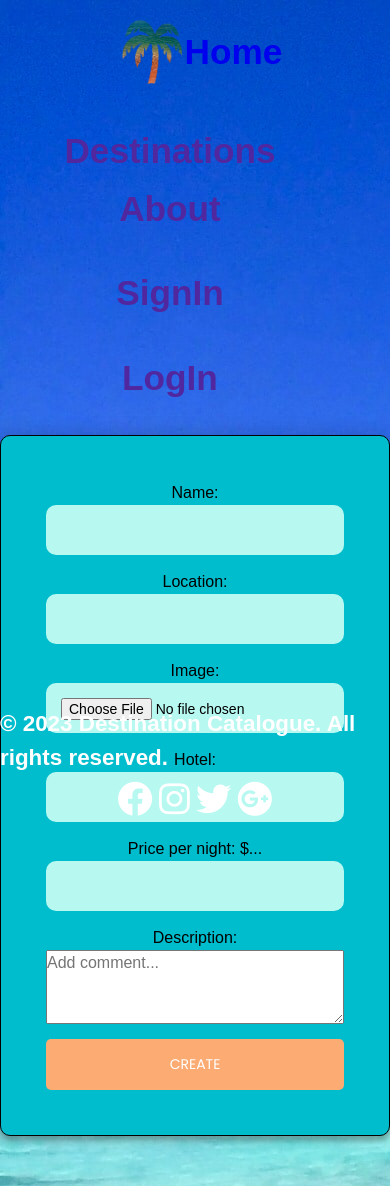
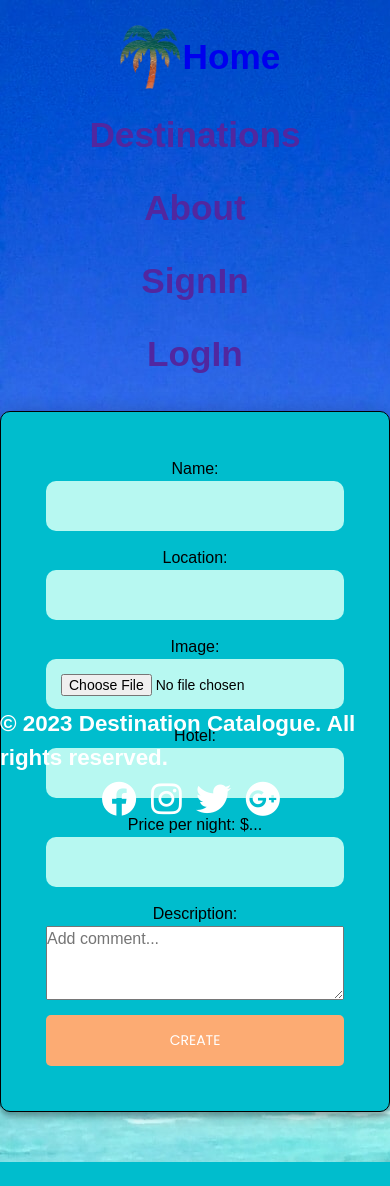
Before and after one commit to GalkaKG/Destinations_Catalogue, a Django app: page /destinations/create/ in a window 390 px wide. After the commit the page ends 1162 px from the top, so only its background shows below. Run offline with Django 4.2, Linux system fonts and the light colour scheme; some web fonts are replaced.

Commit message:
fixed the navigation bar in index.html and base.css

```diff
--- a/Destinations_Catalogue/destinations/views.py
+++ b/Destinations_Catalogue/destinations/views.py
@@ -11,6 +11,10 @@ class DestinationCreateView(CreateView):
     template_name = 'destinations/create-destination.html'
     form_class = DestinationCreateForm
     success_url = reverse_lazy('catalogue')
+
+    def form_valid(self, form):
+        form.instance.creator_id = self.request.user.id
+        return super().form_valid(form)
 
 
 class DestinationDetailsView(DetailView):
--- a/static/styles/base.css
+++ b/static/styles/base.css
@@ -22,30 +22,19 @@ body {
     top: 14%;
 }
 
-.catalogue {
-    background: rgb(34,193,195);
-    background: radial-gradient(circle, rgba(34,193,195,1) 0%, rgba(27,97,224,1) 100%);
-}
 
 header {
     display: flex;
-    justify-content: space-between;
+    justify-content: space-around;
     align-items: center;
+    margin-top: 15px;
 }
 
 nav {
     display: flex;
     align-items: center;
+    gap: 20px;
 }
-
-/*.header-catalogue {*/
-/*    background-color: rgba(255, 255, 255, 0.01); !* Translucent white background color *!*/
-/*    border-radius: 10px;*/
-/*    border: 1px solid rgba(255, 255, 255, 0.3); !* Translucent white border *!*/
-/*    box-shadow: 0 2px 5px rgba(0, 0, 0, 0.2); !* Shadow for the glass effect *!*/
-/*    backdrop-filter: blur(10px); !* Adds a blur effect to the background behind the element *!*/
-/*    opacity: 0.9; !* Adjust the opacity to control the overall transparency *!*/
-/*}*/
 
 a {
     text-decoration: none;
@@ -57,12 +46,9 @@ a {
     display: flex;
     align-items: center;
     font-size: 2rem;
-    margin-left: 1%;
-    margin-top: 10px;
 }
 
 #logo img {
-    /*width: 20%;*/
     width: 60px;
     margin: 10px 3px 10px 10px;
     transition: transform .7s ease-in-out;
@@ -75,12 +61,7 @@ a {
 #searchbar {
     display: flex;
     margin-right: 45px;
-    margin-top: 25px;
-}
-
-nav div:nth-child(2) {
-   margin-right: 80px;
-   margin-top: 10px;
+    margin-top: 10px;
 }
 
 #searchbar input {
@@ -110,20 +91,17 @@ nav div:nth-child(2) {
 }
 
 ul {
-    list-style: none;
-    font-size: 2rem;
     display: flex;
     align-items: center;
-    gap: 2rem;
-    margin-right: 50px;
-    margin-top: 2%;
+    gap: 20px
 }
+
 
 nav a {
     color: #5127A0;
 }
 
-nav a:hover {
+header a:hover {
     color: #00BDCD;
 }
 
@@ -141,6 +119,7 @@ footer {
     color: #fff;
     display: flex;
     justify-content: center;
+    align-items: center;
     gap: 4%;
     width: 100%;
     position: fixed;
@@ -163,3 +142,7 @@ i {
     /*background-color: #a99e91;*/
     border: 5px solid;
 }
+
+#connect a {
+    margin-right: 0.5rem;
+}
--- a/static/styles/responsive.css
+++ b/static/styles/responsive.css
@@ -1,7 +1,22 @@
-@media screen and (max-width: 768px) {
+/*@media screen and (max-width: 768px) {*/
+/*@media screen and (max-width: 900px) {*/
+@media screen and (max-width: 1165px) {
   body {
     background-size: auto;
   }
+
+  header li {
+    margin: auto;
+  }
+
+ #searchbar input {
+   margin-left: 10%;
+ }
+
+ #searchbar input,
+ #searchbar button {
+   margin-bottom: 10%;
+ }
 
   header, nav, nav ul , footer{
     flex-direction: column;
--- a/templates/common/index.html
+++ b/templates/common/index.html
@@ -15,7 +15,7 @@
         <img src="{% static 'images/clipart904585.png' %}"/>
         <a href="{% url 'home' %}">Home</a>
       </div>
-    <nav>
+
       <div>
             <form id="searchbar" method="post">
                 {{ form.target }}
@@ -25,23 +25,21 @@
                 {% endif %}
             </form>
       </div>
-      <ul>
-{#        <li><a href="#">Contact</a></li>#}
+      <nav>
+          <ul role="list">
             <li><a href="{% url 'catalogue' %}">Destinations</a></li>
           </ul>
+          <ul role="list" class="nav-ul">
           {% if not user.is_authenticated %}
-        <ul class="register-btns">
                 <li><a href="#">About</a></li>
                 <li><a href="{% url 'create profile' %}">SignIn</a></li>
                 <li><a href="{% url 'login' %}">LogIn</a></li>
-        </ul>
           {% else %}
-          <ul>
                 <li><a href="{% url 'create destination' %}">Add Destination</a></li>
                 <li><a href="{% url 'details profile' %}">Profile</a></li>
                 <li><a href="{% url 'logout' %}">LogOut</a></li>
+          {% endif %}
           </ul>
-      {% endif %}
       </nav>
   </header>
 
```
Also changed, not shown: static/styles/catalogue.css (+18 -0 lines), templates/common/catalogue.html (+3 -5 lines). Lines whose indentation alone changed are shown as unchanged.
